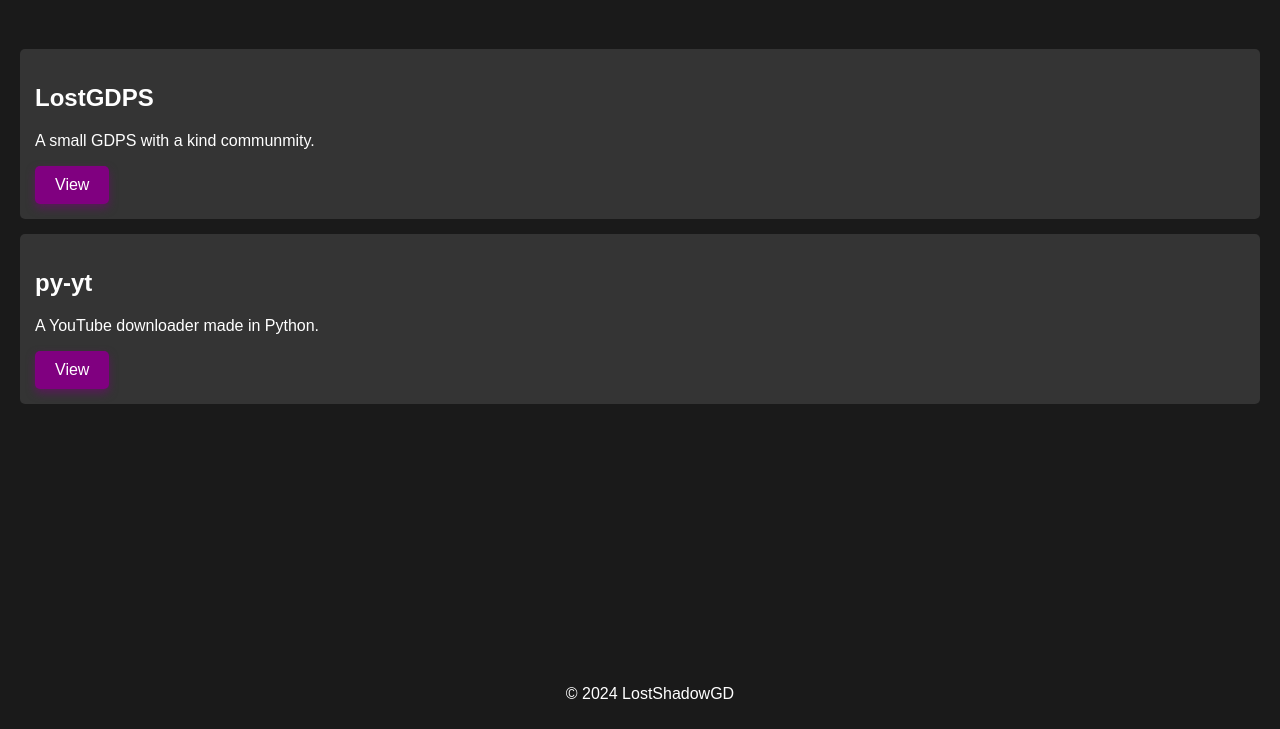
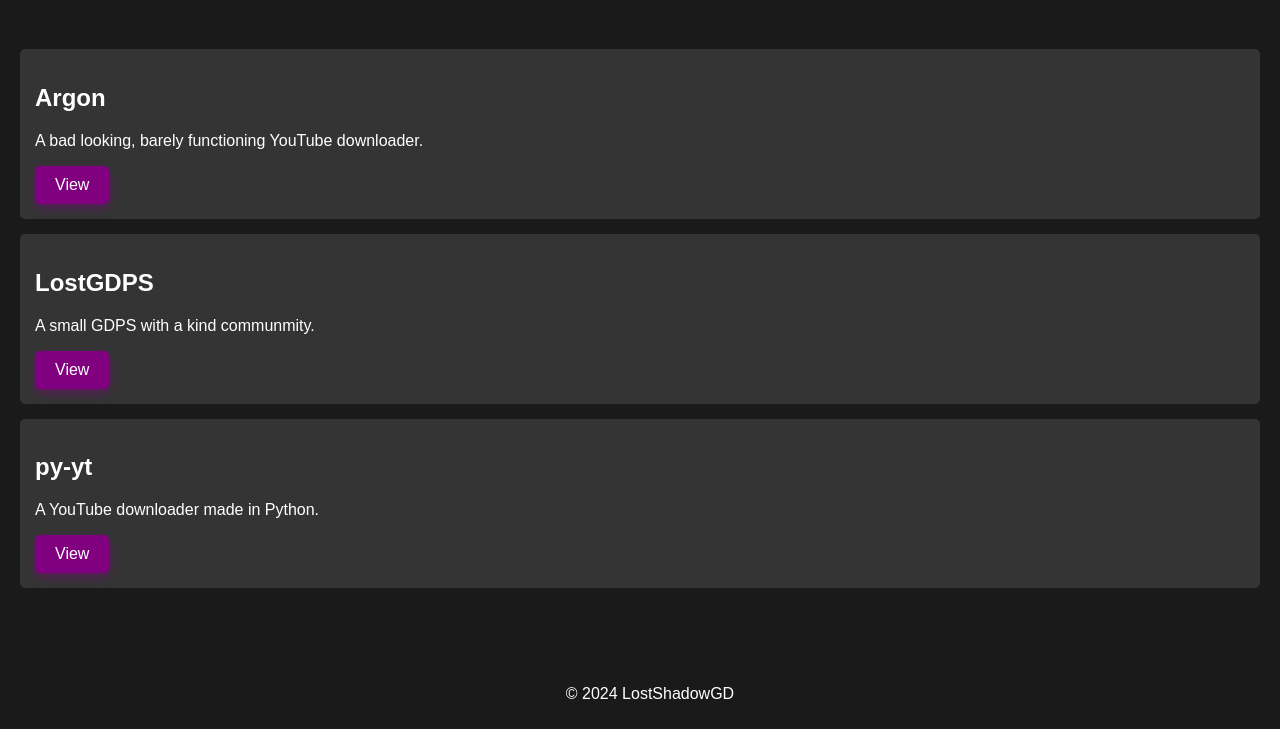
Before and after one commit to LostShadowGD/lostshadowgd.github.io, a plain HTML site: page index.html in a window 1280 px wide. Shown: the part 71-800 px from the top of the page. Drawn offline with Linux system fonts and the light colour scheme.

Commit message:
Update index.html

```diff
--- a/index.html
+++ b/index.html
@@ -64,6 +64,11 @@
 
     <section>
         <div class="project">
+            <h2>Argon</h2>
+            <p>A bad looking, barely functioning YouTube downloader.</p>
+            <a href="https://lostgdps.github.io">View</a>
+        </div>
+        <div class="project">
             <h2>LostGDPS</h2>
             <p>A small GDPS with a kind communmity.</p>
             <a href="https://lostgdps.github.io">View</a>
```
